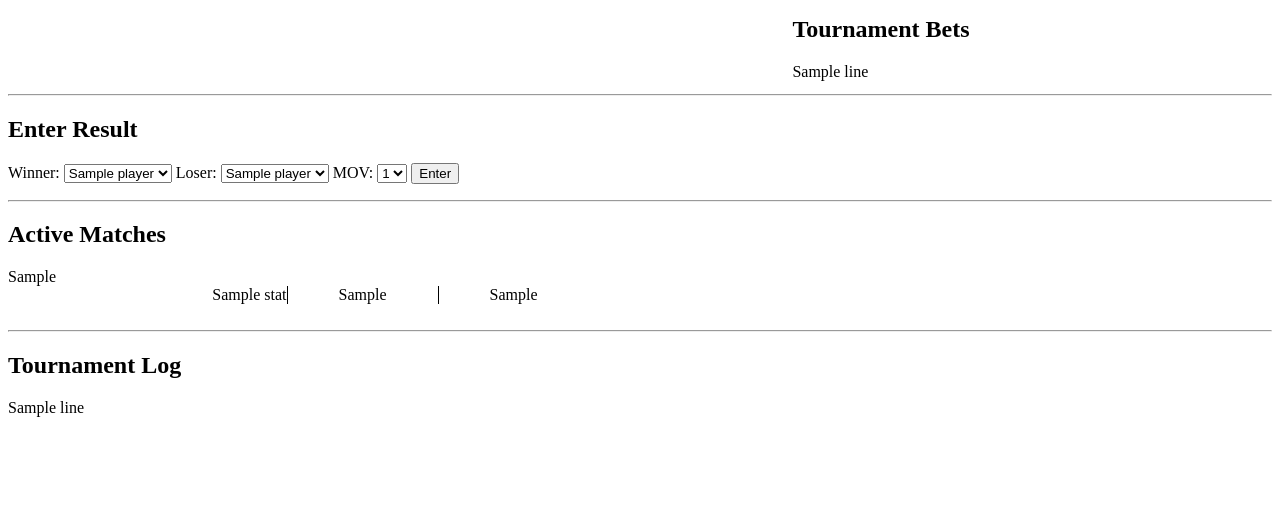
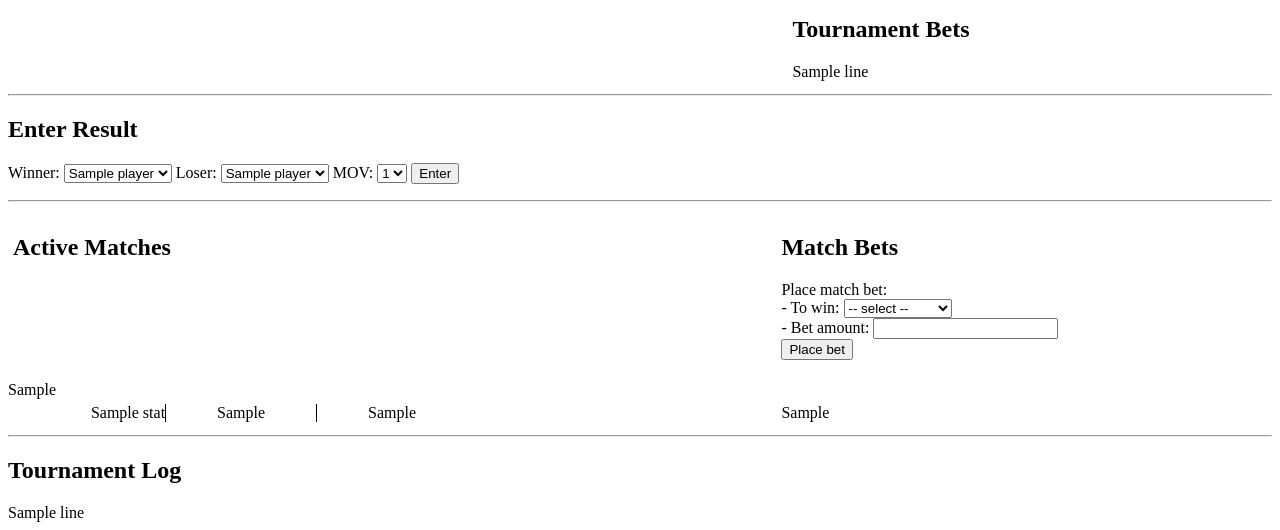
Before and after one commit to DanielKeith93/superposition-smash, a Flask app: template templates/live_tournament_details.html in a window 1280 px wide. Shown: the part 726-1256 px from the top of the page. Before the commit the page ends 1143 px from the top, so only its background shows below. Run offline with Flask 2, Linux system fonts and the light colour scheme; the template is opened without the code that fills it: most values are stand-ins (such as "Sample title", 1, 10 or a date in 2020).

Commit message:
Make match bets and check login correctly

```diff
--- a/app.py
+++ b/app.py
@@ -107,12 +107,16 @@
 
 @app.route("/", methods=['GET', 'POST'])
 def index():
+    if 'user_names' not in session:
+        session['user_names'] = []
     user_name = request.form.get("user_name", "").lower()
     password = request.form.get("password", "")
     if user_name and password:
         txt = login_account( user_name, password )
         if txt=='Login successful':
-            session['user_name'] = user_name
+            if user_name not in session['user_names']:
+                session['user_names'].append(user_name)
+                session.modified = True
             return account_stats( user_name )
         else:
             return render_template('index.html', debug_message=txt )
@@ -123,7 +127,9 @@
 @app.route("/<user_name>/tournaments_list", methods=['GET', 'POST'])
 def tournaments_list( user_name ):
 
-    check_if_logged_in( user_name )
+    x = check_if_logged_in( user_name )
+    if x=='redirect':
+        return redirect(url_for('index'))
 
     kwargs = dict()
     kwargs['user_name'] = user_name
@@ -149,7 +155,9 @@
 @app.route("/<user_name>/<tournament_name>/live", methods=['GET', 'POST'])
 def live_tournament_details( user_name, tournament_name ):
 
-    check_if_logged_in( user_name )
+    x = check_if_logged_in( user_name )
+    if x=='redirect':
+        return redirect(url_for('index'))
 
     kwargs = dict()
     kwargs['user_name'] = user_name
@@ -213,6 +221,19 @@
             else:
                 kwargs['debug_message'] = 'Please join as spectator first!'
 
+        elif request.form['submit_button']=='match_bet':
+            bet_target = request.form.get("match_bet_target", "")
+            if account.username in kwargs['tournament'].passive_participants or account.username in kwargs['tournament'].active_participants:
+                if bet_target:
+                    if request.form['match_bet_amount'] and isfloat(request.form['match_bet_amount']):
+                        kwargs['debug_message'], kwargs['tournament'] = make_match_bet( tourn=kwargs['tournament'], bet_maker=account, bet_target=bet_target, bet_amount=request.form['match_bet_amount'] )
+                    else:
+                        kwargs['debug_message'] = 'Specify match bet amount!'
+                else:
+                    kwargs['debug_message'] = 'Specify match bet target!'
+            else:
+                kwargs['debug_message'] = 'Please join as spectator first!'
+
     account = load_account_from_db( user_name )
     kwargs['personal_rating'] = f'{account.rating:.0f}'
     kwargs['personal_handicap'] = account.handicap
@@ -232,15 +253,16 @@
         kwargs['tournament'] = update_bracket( kwargs['tournament'] )
         kwargs['winners_bracket_txt'], kwargs['losers_bracket_txt'] = kwargs['tournament'].bracket[0], kwargs['tournament'].bracket[1]
 
-    kwargs['active_match_txts'], kwargs['stats'], kwargs['left_txts'], kwargs['right_txts'] = [""], [""], [""], [""]
+    kwargs['active_match_txts'], kwargs['stats'], kwargs['left_txts'], kwargs['right_txts'], kwargs['match_bet_txts'] = [""], [""], [""], [""], [""]
     kwargs['active_players'] = []
     if kwargs['tournament'].DET is not None:
         kwargs['active_players'] = get_active_players( kwargs['tournament'] )
-        txts, stats, left_txts, right_txts = get_active_matches_and_stats( kwargs['tournament'] )
+        txts, stats, left_txts, right_txts, match_bet_txts = get_active_matches_and_stats( kwargs['tournament'] )
         kwargs['active_match_txts'] = txts
         kwargs['stats'] = stats
         kwargs['left_txts'] = left_txts
         kwargs['right_txts'] = right_txts
+        kwargs['match_bet_txts'] = match_bet_txts
 
     kwargs['seed'] = kwargs['tournament'].seed
 
@@ -276,7 +298,9 @@
 @app.route("/<user_name>/<tournament_name>/previous", methods=['GET', 'POST'])
 def previous_tournament_details( user_name, tournament_name ):
 
-    check_if_logged_in( user_name )
+    x = check_if_logged_in( user_name )
+    if x=='redirect':
+        return redirect(url_for('index'))
 
     kwargs = dict()
     kwargs['user_name'] = user_name
@@ -327,16 +351,20 @@
     return render_template('previous_tournament_details.html', **kwargs)
 
 #Remove the user account from the session and logout
-@app.route('/logout', methods=['GET', 'POST'])
-def logout():
-   # remove the username from the session if it is there
-   session.pop('user_name', None)
-   return redirect(url_for('index'))
+@app.route('/<user_name>/logout', methods=['GET', 'POST'])
+def logout( user_name ):
+    # remove the username from the session if it is there
+    if user_name in session['user_names']:
+        session['user_names'].remove(user_name)
+        session.modified = True
+    return redirect(url_for('index'))
 
 @app.route("/<user_name>", methods=['GET', 'POST'])
 def account_stats( user_name ):
 
-    check_if_logged_in( user_name )
+    x = check_if_logged_in( user_name )
+    if x=='redirect':
+        return redirect(url_for('index'))
 
     kwargs = dict()
     kwargs['debug_message']=''
@@ -420,7 +448,9 @@
 @app.route("/<user_name>/manage_accounts", methods=['GET', 'POST'])
 def manage_accounts( user_name ):
 
-    check_if_logged_in( user_name )
+    x = check_if_logged_in( user_name )
+    if x=='redirect':
+        return redirect(url_for('index'))
 
     kwargs = dict()
     kwargs['user_name'] = user_name
@@ -509,10 +539,12 @@
 ####### Account and login functions
 #check the session to see if the user has logged in
 def check_if_logged_in( user_name ):
-    if 'user_name' not in session:
-        return redirect(url_for('index'))
-    elif session['user_name'] != user_name:
-        return redirect(url_for('index'))
+    if 'user_names' not in session:
+        session['user_names'] = []
+        return 'redirect' #redirect(url_for('index'))
+    elif user_name not in session['user_names']:
+        return 'redirect' #redirect(url_for('index'))
+    return None
 
 #create a new account
 def create_account_in_db( username, password ):
@@ -775,12 +807,26 @@
     stats = []
     left_txts = []
     right_txts = []
+    match_bet_txts = []
     for m in active_matches:
         player1 = load_account_from_db( player_dict[m.get_participants()[0].get_competitor()].lower() )
         player2 = load_account_from_db( player_dict[m.get_participants()[1].get_competitor()].lower() )
         if [ cap_name(player1.username) ,cap_name(player2.username), None ] not in tournament.matches:
             tournament.matches.append( [ cap_name(player1.username) ,cap_name(player2.username), None ] )
+            tournament.match_bets.append( [] ) #empty list to add match bets to later, should have same index as the corresponding matches list
         txts.append( f"<strong>{cap_name(player1.username)}</strong> vs <strong>{cap_name(player2.username)}</strong><br>" )
+
+        match_idx = None
+        for i, match in enumerate(tournament.matches):
+            if cap_name(player1.username) in match and cap_name(player2.username) in match and match[2]==None:
+                match_idx = i
+        if match_idx is not None:
+            match_bets = tournament.match_bets[match_idx]
+            txt = ""
+            for mb in match_bets:
+                txt += f'{cap_name(mb[0])} ({cap_name(mb[1])}): {mb[2]:.2f}<br>'
+        else:
+            txt = ""
 
         h1 = player1.handicap
         h2 = player2.handicap
@@ -818,14 +864,16 @@
         stats.append( 'Name:&nbsp<br>Handicap:&nbsp<br>Odds:&nbsp<br>Games:&nbsp<br>Tournament Wins:&nbsp<br>Wins:&nbsp<br>Win Percentage:&nbsp<br>Recent Performance:&nbsp<br>Games Against:&nbsp<br>Wins Against:&nbsp<br>Win Percentage Against:&nbsp<br>Recent Results Against:&nbsp' )
         left_txts.append( '{}<br>{}%<br>{}<br>{}<br>{}<br>{}<br>{:.2f}%<br>{}<br>{}<br>{}<br>{:.2f}%<br>{}'.format( cap_name(player1.username), h1, o1, g1, t1, w1, p1, r1, ga1, wa1, wp1, m1 ) )
         right_txts.append( '{}<br>{}%<br>{}<br>{}<br>{}<br>{}<br>{:.2f}%<br>{}<br>{}<br>{}<br>{:.2f}%<br>{}'.format( cap_name(player2.username), h2, o2, g2, t2, w2, p2, r2, ga2, wa2, wp2, m2 ) )
+        match_bet_txts.append( txt )
 
     if tourn.get_winners():
         txts.append( f'{ player_dict[tourn.get_winners()[0]] } won the tournament!' )
         stats.append( "" )
         left_txts.append( "" )
         right_txts.append( "" )
+        match_bet_txts.append( "" )
 
-    return txts, stats, left_txts, right_txts
+    return txts, stats, left_txts, right_txts, match_bet_txts
 
 #Enter new results to progress the tournament
 def enter_match( tournament, winner, loser, mov, bet_txt="" ):
@@ -872,6 +920,7 @@
 
             #update matches attribute with the result
             for i, m in enumerate(tournament.matches):
+                #only one result should match this condition
                 if m==[ cap_name(winner.username) ,cap_name(loser.username), None ] or m==[ cap_name(loser.username) ,cap_name(winner.username), None ]:
                     tournament.matches[i] = [ cap_name(winner.username) ,cap_name(loser.username), mov ]
 
@@ -1060,6 +1109,66 @@
             winnings = round( tb[2]*tb[3], 2 )
             better = load_account_from_db( tb[0] )
             transfer( better, winnings )
+
+#Enter a new match bet
+def make_match_bet( tourn, bet_maker, bet_target, bet_amount ):
+    err_txt = ""
+
+    bet_amount = round( float(bet_amount), 2 )
+    for i, m in enumerate(tourn.matches):
+        if bet_target in m and m[2]==None:
+            match_idx = i
+            if bet_target==m[0]:
+                bet_opponent = load_account_from_db( m[1] )
+            else:
+                bet_opponent = load_account_from_db( m[0] )
+
+    existing_mbets = tourn.match_bets[match_idx]
+    players_existing_mbets = [ t for t in existing_mbets if t[0]==bet_maker.username ]
+    bet_target_account = load_account_from_db( bet_target )
+    m_winrate = exp_winrate( bet_target_account, bet_opponent )
+    m_odds = round( 1 / m_winrate, 2 )
+
+    if bet_opponent.username!=bet_maker.username:
+        proceed=False
+        if not players_existing_mbets:
+            proceed=True
+        elif players_existing_mbets[0][1]==bet_target.lower():
+            proceed=True
+        if proceed:
+            if bet_amount<=1000:
+                if round( bet_maker.coin, 2)>=bet_amount:
+                    if players_existing_mbets and sum([mb[2] for mb in players_existing_mbets])+bet_amount==0:
+                        tourn.match_bets[match_idx] = [ mb for mb in tourn.match_bets[match_idx] if mb[0]!=bet_maker.username or mb[1]!=bet_target.lower() ]
+                        transfer( bet_maker, -bet_amount )
+                        err_txt = f'Match bets cancelled ({cap_name(bet_target)})'
+                    else:
+                        print(tourn.DET.get_active_matches(), tourn.DET.get_matches())
+                        if tourn.DET.get_active_matches()[-1] in tourn.DET.get_matches()[-2:]:
+                            for tb in tourn.tournament_bets:
+                                print(tb)
+                                print(bet_maker.username, bet_target.lower(), bet_opponent.username)
+                                if tb[0]==bet_maker.username and tb[1] in [bet_target.lower, bet_opponent.username]:
+                                    proceed=False
+                        if proceed:
+                            tourn.match_bets[match_idx].append( [ bet_maker.username, bet_target.lower(), bet_amount, m_odds ] )
+                            transfer( bet_maker, -bet_amount )
+                            bet_maker = load_account_from_db( bet_maker.username )
+                            err_txt = f'Match bet placed'
+                        else:
+                            err_txt = 'You can not bet on a final with an active tournament bet!'
+                else:
+                    err_txt = f'Insufficient funds ({round( bet_maker.coin, 2)})!'
+            else:
+                err_txt = f'Match bet must be 1000 or less ({bet_amount:.2f})!'
+        else:
+            err_txt = f'Can not bet on more than one player in the same match!'
+    else:
+        err_txt = f'Can not bet against yourself!'
+
+    save_account_to_db( bet_maker )
+
+    return err_txt, tourn
 
 
 ######### Handicap functions
--- a/templates/account_stats.html
+++ b/templates/account_stats.html
@@ -91,7 +91,7 @@
           </form>
         </div>
         <hr>
-        <form method="post" action="/logout">
+        <form method="post" action="{{ url_for('logout', user_name=user_name) }}">
           <button type="submit" onclick="confirm_logout(event)">Logout</button>
           <script>
             function confirm_logout(e)
--- a/templates/live_tournament_details.html
+++ b/templates/live_tournament_details.html
@@ -156,7 +156,7 @@
               <option value="{{player}}">{{player}}</option>"
             {% endfor %}
           </select><br>
-          - Bet amount: <input type="text" name="tourn_bet_amount"><br>
+          - Bet amount: <input type="text" name="tourn_bet_amount" id="tourn_bet_amount"><br>
           <button type="submit" name="submit_button" value="tournament_bet" onclick="confirm_tournbet(event)">Place bet</button>
           <script>
           function confirm_tournbet(e)
@@ -216,13 +216,44 @@
     <hr>
 
     <div style="visibility:{{ tourn_visibility }}">
+
+    <div class="row">
+      <div class="column23">
         <h2>Active Matches</h2>
+      </div>
+      <div class="column3">
+        <h2>Match Bets</h2>
+        <form action="" method="post">
+          Place match bet: <br>
+          - To win: <select name="match_bet_target" id="match_bet_target">
+            <option disabled selected value> -- select -- </option>
+            {% for player in active_players %}
+              <option value="{{player}}">{{player}}</option>"
+            {% endfor %}
+          </select><br>
+          - Bet amount: <input type="text" name="match_bet_amount" id="match_bet_amount"><br>
+          <button type="submit" name="submit_button" value="match_bet" onclick="confirm_matchbet(event)">Place bet</button>
+          <script>
+          function confirm_matchbet(e)
+          {
+            name = document.getElementById('match_bet_target').value
+            bet = document.getElementById('match_bet_amount').value
+              if(!confirm('Confirm match bet: ' + name + ' (' + bet + ')?')) {
+                  e.preventDefault();
+              }
+          }
+          </script>
+        </form>
+      </div>
+    </div>
 
+    <div class="row" style='width:100%'>
     {% for active_match in active_match_txts %}
       {% autoescape false %}
       <div class="row" style='width:100%'>
         {{ active_match }}
       </div>
+      <div class="column23">
         <div class="row" style='width:100%'>
           <div class="col border-right" style="text-align:right;width:calc( 25% - 37.5px )">
             {{ stats[loop.index0] }}
@@ -232,11 +263,17 @@
           </div>
           <div class="col" style="text-align:center;width:150px" >
             {{ right_txts[loop.index0] }}
+          </div>
+        </div>
+      </div>
+      <div class="column3">
+        {{ match_bet_txts[loop.index0] }}
         {% endautoescape %}
-        </div>
       </div>
       <br>
     {% endfor %}
+    </div>
+
     </div>
 
     <hr>
```
Also changed, not shown: db.db. Lines whose indentation alone changed are shown as unchanged.
